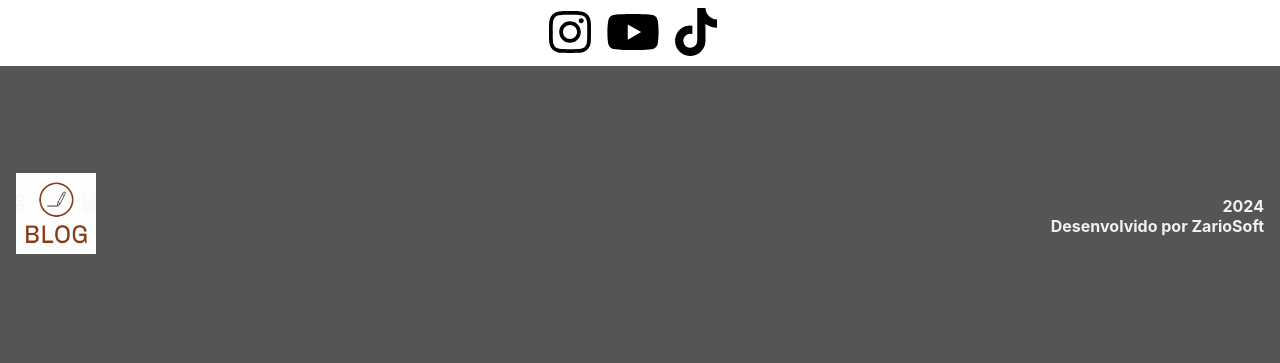
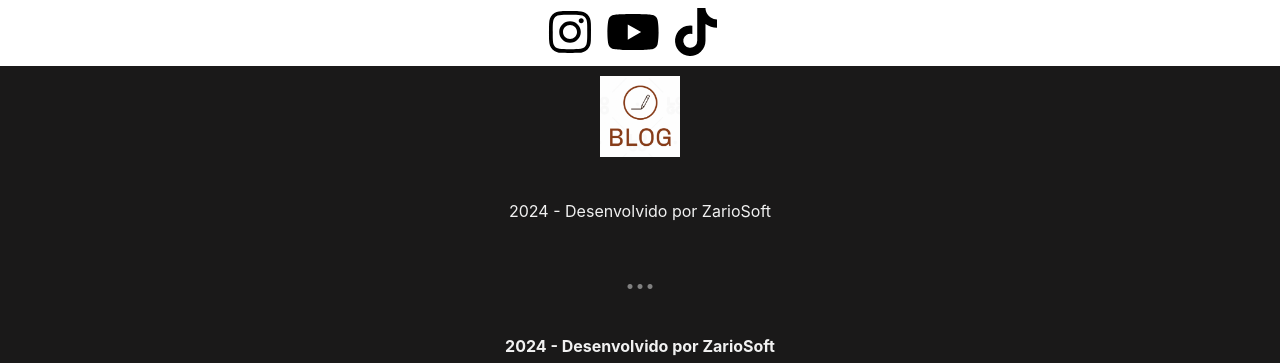
Before and after one commit to rrnazario/blog-builder, a React (Create React App) app: page / in a window 1280 px wide. Shown: the part 506-869 px from the top of the page. Built offline with nearby package versions, Linux system fonts and the light colour scheme.

Commit message:
chore: patterns

```diff
--- a/src/components/StaticFooter/index.tsx
+++ b/src/components/StaticFooter/index.tsx
@@ -8,9 +8,13 @@ interface StaticFooterProps {
 function StaticFooter({ spinLogo }: StaticFooterProps) {
     return <Styled.Container>
         <Logo spin={spinLogo} />
+        <Styled.Detail>
+            <p>2024 - Desenvolvido por <a href='http://t.me/rrnazario' target='_blank' rel="noreferrer">ZarioSoft</a></p>
+        </Styled.Detail>
+        <h3>...</h3>
+
         <Styled.DevFooter>
-            <p>2024</p>
-            <p>Desenvolvido por <a href='http://t.me/rrnazario' target='_blank' rel="noreferrer">ZarioSoft</a></p>
+            <p>2024 - Desenvolvido por <a href='http://t.me/rrnazario' target='_blank' rel="noreferrer">ZarioSoft</a></p>
         </Styled.DevFooter>
     </Styled.Container>
 }
--- a/src/components/StaticFooter/styles.tsx
+++ b/src/components/StaticFooter/styles.tsx
@@ -1,25 +1,34 @@
 import styled from "styled-components";
 
 export const Container = styled.div`
-    background-color: #f1f1f1;
+    display:flex;
+    flex-direction: column;
+    background-color: #1a1919;
     transition: all 0.2s ease-in-out;
     height: 300px;
     padding: 10px 16px;
-    background: #555;
     color: #f1f1f1;
-    display:flex;
     align-items: center;
     justify-content: space-between;
 
     a:hover {
     color: var(--text-secondary);
-  }
+    }
+
+    h3 {
+        color: gray;
+        font-size: 30px;
+    }
+`
+
+export const Detail = styled.div`
+    display:flex;
+
 `
 
 export const DevFooter = styled.div`
     display:flex;
-    align-items: flex-end;
-    flex-direction: column;
+    align-items: center;
     font-weight: 700;
 
 `
--- a/src/components/StickyHeader/styles.tsx
+++ b/src/components/StickyHeader/styles.tsx
@@ -6,7 +6,7 @@ export const Container = styled.header`
 
   .header {
     padding: 10px 16px;
-    background: #555;
+    background-color: #1a1919;
     color: #f1f1f1;
   }
 
```
